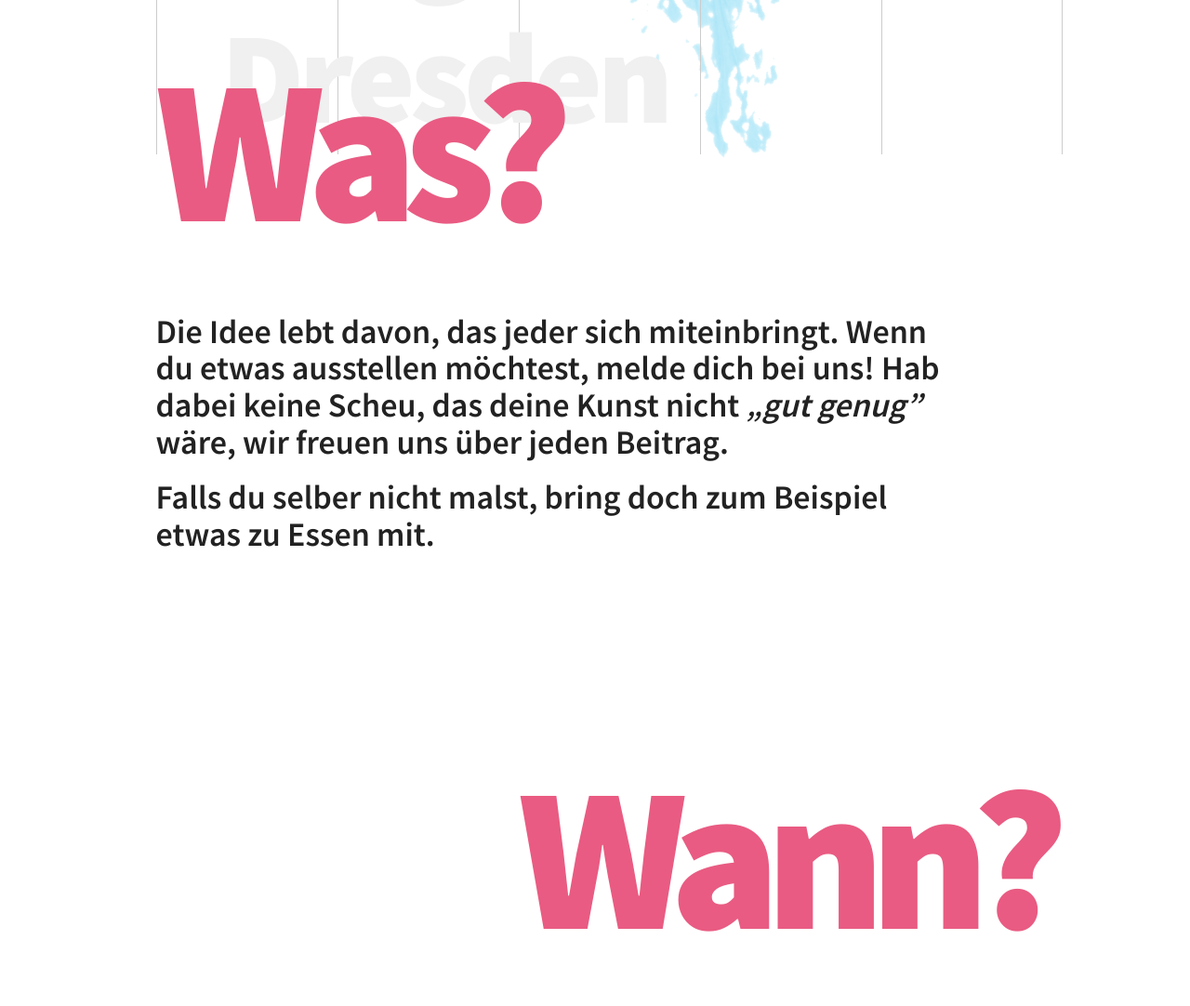
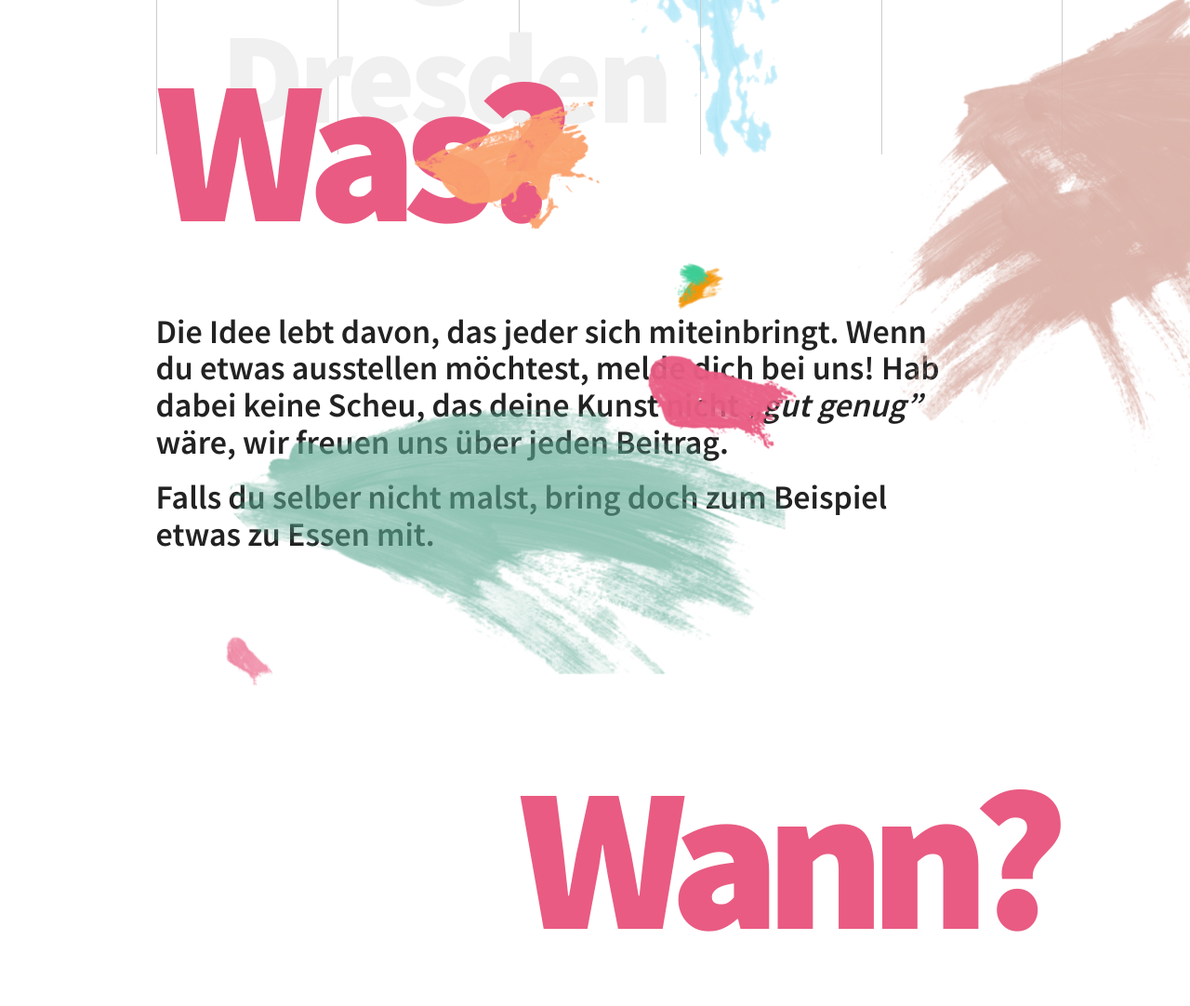
Before and after one commit to janinfo/Berg-Galerie, a plain HTML site: page Website/index.html in a window 1280 px wide. Shown: the part 634-1716 px from the top of the page at 93% size. Drawn offline with Linux system fonts and the light colour scheme; files whose address does not match are found by name.

Commit message:
wrong image path

```diff
--- a/Website/css/main.css
+++ b/Website/css/main.css
@@ -150,7 +150,7 @@ header h3 {
     height: 200px;
     /*border-radius: 50%;*/
     /*background: red;*/
-    background-image: url("../../../Bilder/paint_orange.png");
+    background-image: url("../images/paint_orange.png");
     margin-left: 180px;
     margin-top: 200px;
   }
@@ -159,14 +159,14 @@ header h3 {
     height: 60px;
     /*background: #eea265;*/
     border-radius: 12px;
-    background-image: url("../../../Bilder/paint_magenta.png");
+    background-image: url("../images/paint_magenta.png");
     margin-left: -30px;
     margin-top: 400px;
   }
   .sm-purple {
     width: 500px;
     height: 500px;
-    background-image: url("../../../Bilder/paint_blue.png");
+    background-image: url("../images/paint_blue.png");
     opacity: 0.7;
     /*border-radius: 12px;*/
     margin-left: -30px;
@@ -175,7 +175,7 @@ header h3 {
   .xs-green {
     width: 60px;
     height: 60px;
-    background-image: url("../../../Bilder/paint_green.png");
+    background-image: url("../images/paint_green.png");
     border-radius: 12px;
     margin-left: -30px;
     margin-top: 400px;
@@ -184,7 +184,7 @@ header h3 {
     width: 160px;
     height: 160px;
     /*background: red;*/
-    background-image: url("../../../Bilder/paint_grey.png");
+    background-image: url("../images/paint_grey.png");
     border-radius: 12px;
     margin-left: -60px;
     margin-top: 10px;
@@ -192,7 +192,7 @@ header h3 {
   .lg-purple {
     width: 600px;
     height: 600px;
-    background-image: url("../../../Bilder/paint_rose.png");
+    background-image: url("../images/paint_rose.png");
     border-radius: 12px;
     margin-left: 57px;
     margin-top: 60px;
```
